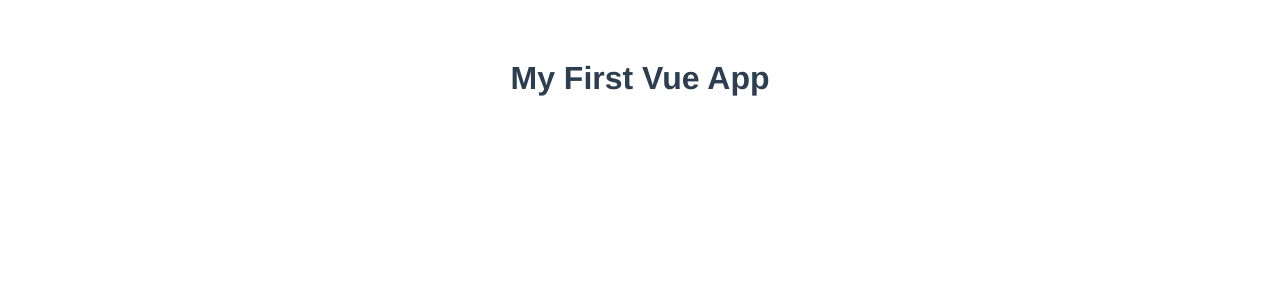
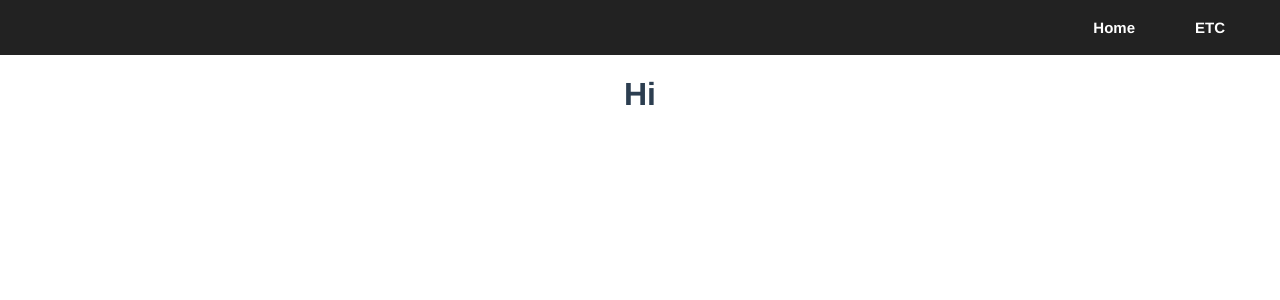
Before and after one commit to samlkey/Portfolio, a Vue app: page / in a window 1280 px wide. Shown: the top 300 px of the page. Built offline with nearby package versions, Linux system fonts and the light colour scheme.

Commit message:
start on header

```diff
--- a/package.json
+++ b/package.json
@@ -32,7 +32,9 @@
     "parserOptions": {
       "parser": "@babel/eslint-parser"
     },
-    "rules": {}
+    "rules": {
+      "vue/multi-word-component-names": "off"
+    }
   },
   "browserslist": [
     "> 1%",
--- a/src/App.vue
+++ b/src/App.vue
@@ -1,12 +1,15 @@
 <template>
-  <h1>My First Vue App</h1>
+  <Header></Header>
+  <h1>Hi</h1>
 </template>
 
 <script>
+import Header from './components/Header.vue'
 
 export default {
   name: 'App',
   components: {
+    Header
   }
 }
 
@@ -19,6 +22,10 @@ export default {
   -moz-osx-font-smoothing: grayscale;
   text-align: center;
   color: #2c3e50;
-  margin-top: 60px;
+}
+
+html, body {
+  margin: 0;
+  padding: 0;
 }
 </style>
--- /dev/null
+++ b/src/components/Header.vue
@@ -0,0 +1,51 @@
+<template>
+<div class="header">
+    <div class="header-right">
+        <a v-on:click="Home()">Home</a>
+        <a v-on:click="Home()">ETC</a>
+    </div>
+</div>
+</template>
+
+<script>
+
+export default{
+    name: 'Header',
+    methods : {
+        Home: function(){
+            alert("Home!")
+        }
+    }
+}
+</script>
+
+<style>
+.header {
+  font-weight: bold;
+  overflow: hidden;
+  background: #222;
+}
+
+.header a {
+  color: white;
+  text-align: center;
+  padding: 15px;
+  font-size: 15px;
+  line-height: 25px;
+  border-radius: 10px;
+}
+
+.header a:hover {
+  color: black;
+  background-color: #ddd;
+  cursor: pointer;
+}
+
+/* Float the link section to the right */
+.header-right {
+  float: right;
+  padding-right: 40px;
+  display: flex;
+  gap: 30px;
+}
+</style>
```
